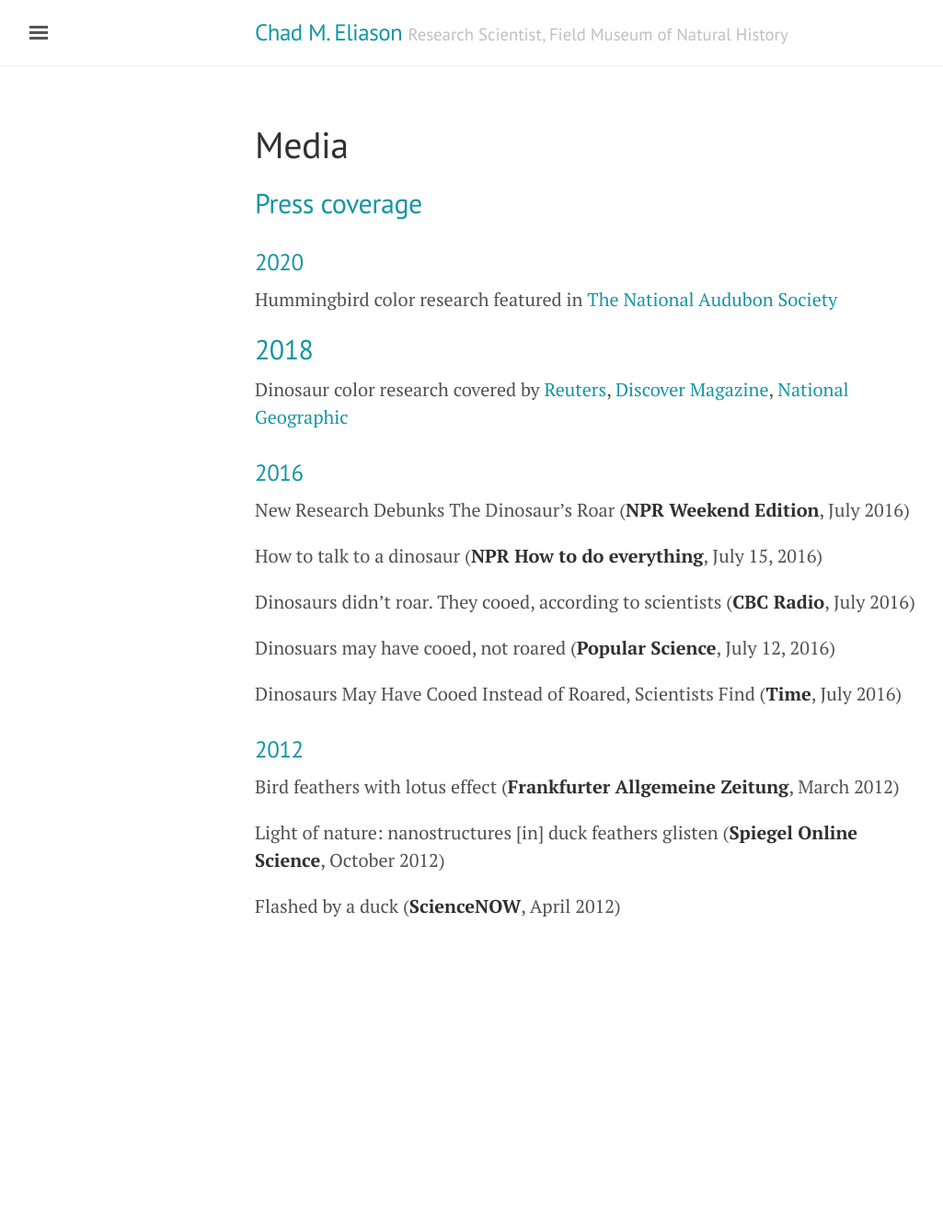
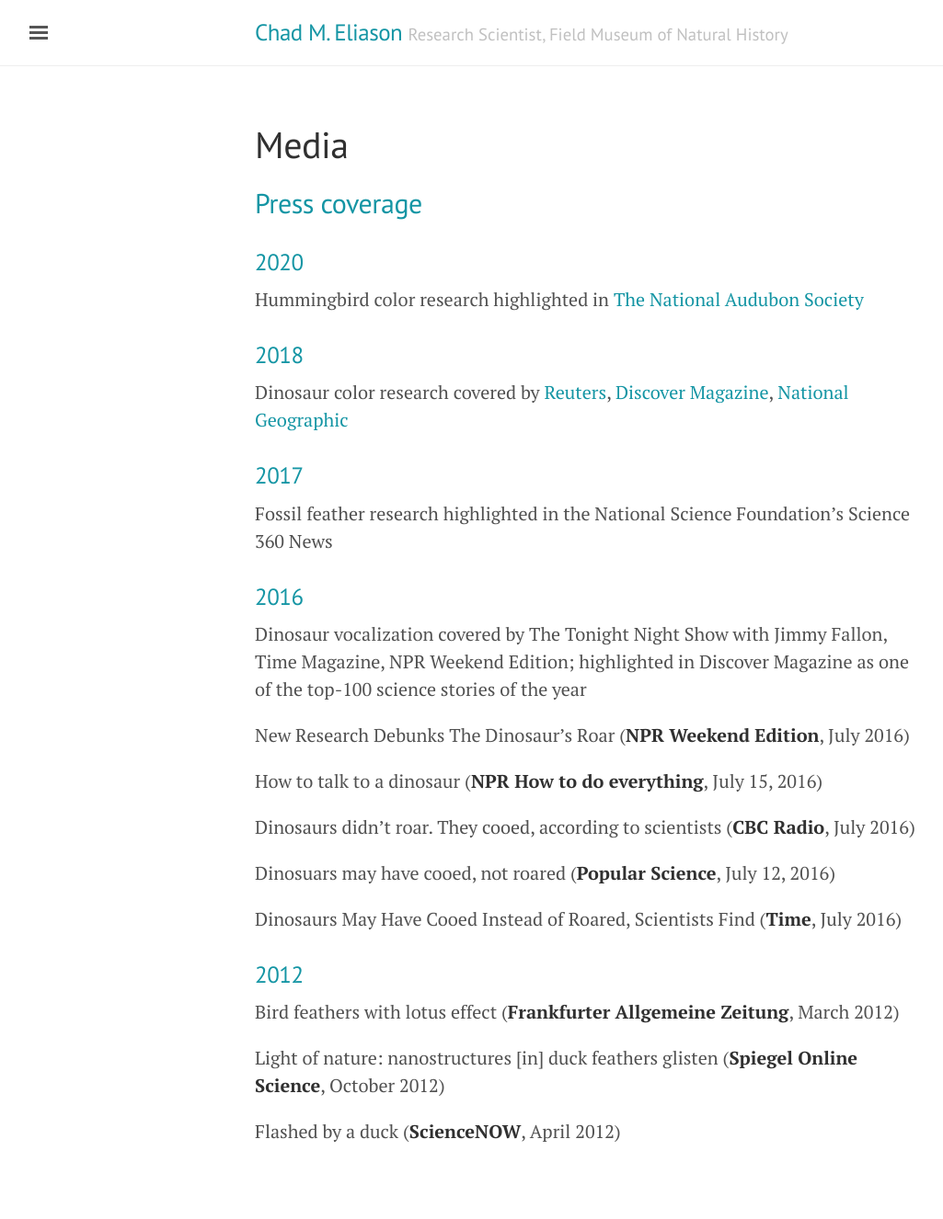
Before and after one commit to celiason/celiason.github.io, a Jekyll site: the page built from 5-media.md, in a window 1280 px wide. Shown: the whole page at 92% size, without its empty margins (3-1028 px from the left). Built offline with Jekyll 4.4.1, drawn with Linux system fonts in a browser that asks for light colours; before the commit the page ends 1081 px from its top, so only the background shows below that.

Commit message:
Update 5-media.md

```diff
--- a/5-media.md
+++ b/5-media.md
@@ -7,13 +7,19 @@
 
 ### 2020
 
-Hummingbird color research featured in [The National Audubon Society](https://www.audubon.org/news/hummingbirds-owe-their-shimmer-microscopic-pancake-structures)
+Hummingbird color research highlighted in [The National Audubon Society](https://www.audubon.org/news/hummingbirds-owe-their-shimmer-microscopic-pancake-structures)
 
-## 2018
+### 2018
 
 Dinosaur color research covered by [Reuters](https://www.reuters.com/article/us-science-dinosaur/chinese-rainbow-dinosaur-had-iridescent-feathers-like-hummingbirds-idUSKBN1F415D), [Discover Magazine](https://www.discovermagazine.com/planet-earth/meet-caihong-juji-the-shimmering-show-off-feathered-dinosaur), [National Geographic](https://www.nationalgeographic.com/animals/article/new-dinosaur-rainbow-feathers-china-caihong-paleontology-science)
 
+### 2017
+
+Fossil feather research highlighted in the National Science Foundation's Science 360 News
+
 ### 2016
+
+Dinosaur vocalization covered by The Tonight Night Show with Jimmy Fallon, Time Magazine, NPR Weekend Edition; highlighted in Discover Magazine as one of the top-100 science stories of the year
 
 New Research Debunks The Dinosaur's Roar (__NPR Weekend Edition__, July 2016)
 
```
